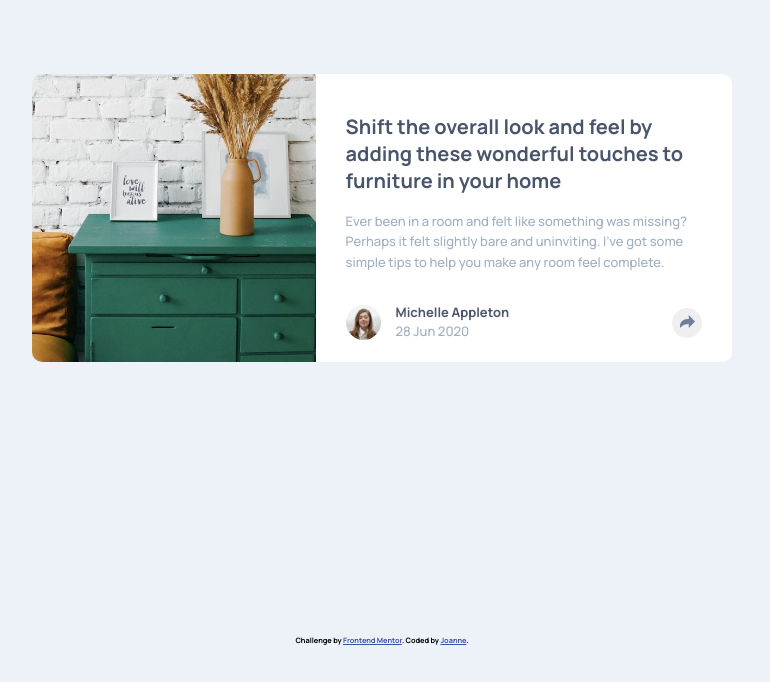
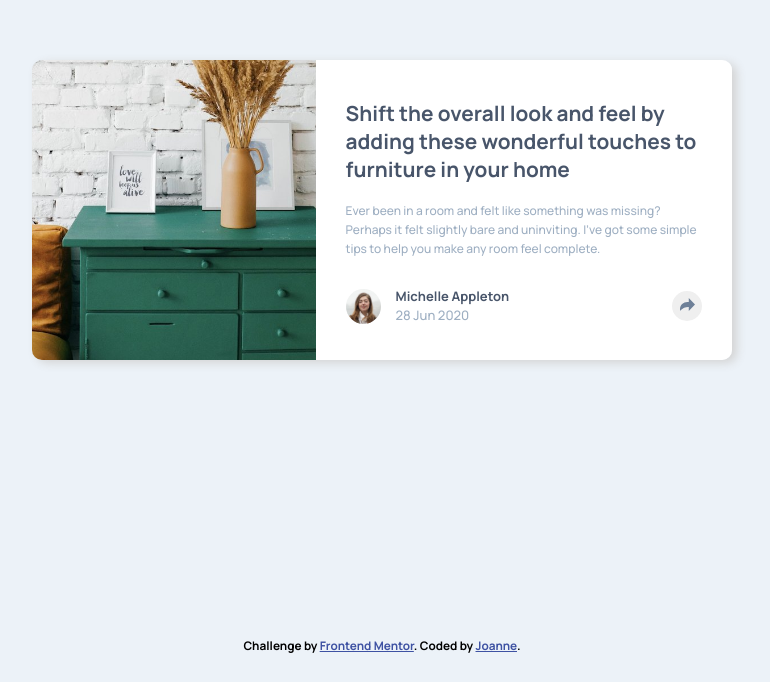
Before and after one commit to josno/article-preview-component-master, a plain HTML site: page index.html in a window 1280 px wide. Shown: the part 190-872 px from the top of the page, without its empty margins (258-1028 px from the left). Drawn offline with nearby package versions, Linux system fonts and the light colour scheme.

Commit message:
Update via feedback

```diff
--- a/index.html
+++ b/index.html
@@ -72,7 +72,8 @@
 
 
   <section class="attribution">
-    <h6>Challenge by <a href="https://www.frontendmentor.io?ref=challenge" target="_blank">Frontend Mentor</a>.
+    <h6>Challenge by <a rel="noopener noreferrer" href="https://www.frontendmentor.io?ref=challenge"
+        target="_blank">Frontend Mentor</a>.
       Coded by <a href="#">Joanne</a>.</h6>
   </section>
 </body>
--- a/index.js
+++ b/index.js
@@ -1,14 +1,14 @@
 const btn = document.querySelector("button");
 const path = document.querySelector("path");
 
-setFlex = () => {
+var setFlex = () => {
 	document.querySelector(".share-details").style.display === "" ||
 	document.querySelector(".share-details").style.display === "none"
 		? (document.querySelector(".share-details").style.display = "flex")
 		: (document.querySelector(".share-details").style.display = "none");
 };
 
-setColor = () => {
+var setColor = () => {
 	btn.classList.toggle("active-button-color");
 	path.classList.toggle("active-fill-color");
 };
--- a/styles.css
+++ b/styles.css
@@ -8,6 +8,8 @@ body {
 	background-color: hsl(210, 46%, 95%);
 	font-family: "Manrope", sans-serif;
 	font-size: 13px;
+	width: fit-content;
+	margin: auto;
 }
 
 main {
@@ -51,19 +53,19 @@ img {
 .bold-text {
 	color: hsl(217, 19%, 35%);
 	font-weight: 700;
-	font-size: 15px;
+	font-size: 1.1rem;
 }
 
 .details-text {
 	color: hsl(212, 23%, 69%);
-	font-size: 12px;
+	font-size: 0.75rem;
 	font-weight: 500;
 	line-height: 1.6;
 	padding-right: 2px;
 }
 
 .small {
-	font-size: 12px;
+	font-size: 0.75rem;
 }
 
 .inner-container {
@@ -73,6 +75,8 @@ img {
 	overflow: hidden;
 	flex-direction: column;
 	display: flex;
+	box-shadow: 5px 3px 10px hsl(0 0% 83% / 1);
+	height: 515px;
 }
 
 .contact-info-container {
@@ -80,6 +84,7 @@ img {
 	align-items: center;
 	margin-top: 30px;
 	margin-bottom: 10px;
+	height: 37px;
 }
 
 .contact {
@@ -91,6 +96,7 @@ img {
 	margin-right: 15px;
 	overflow: hidden;
 	width: 35px;
+	height: 35px;
 	border-radius: 50%;
 }
 
@@ -140,7 +146,6 @@ a:hover {
 
 .share-details p {
 	letter-spacing: 5px;
-	font-size: 13px;
 	color: hsl(212, 23%, 69%);
 }
 
@@ -164,7 +169,7 @@ a:hover {
 }
 
 .attribution {
-	font-size: 11px;
+	font-size: 1.1rem;
 	text-align: center;
 }
 .attribution a {
@@ -180,6 +185,7 @@ a:hover {
 	.inner-container {
 		flex-direction: row;
 		width: 700px;
+		height: 300px;
 	}
 
 	.img-container {
@@ -200,14 +206,10 @@ a:hover {
 	}
 
 	.bold-text {
-		font-size: 20px;
+		font-size: 1.3rem;
 	}
 
 	.contact p {
-		font-size: 13px;
-	}
-
-	.details-text {
 		font-size: 13px;
 	}
 
```
